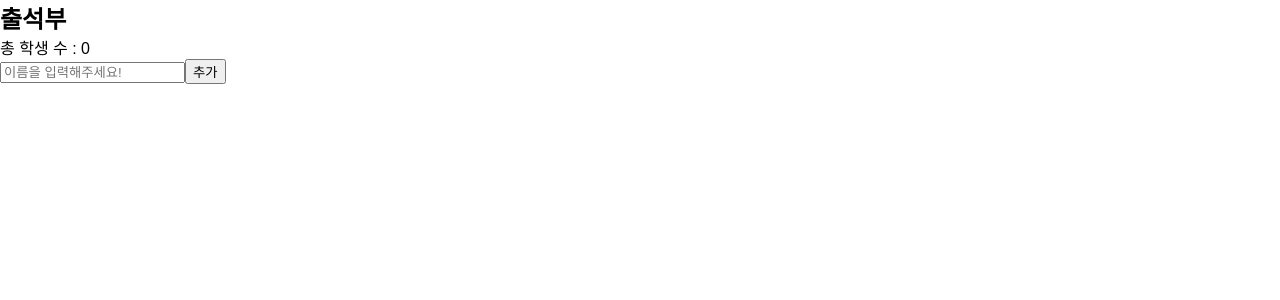
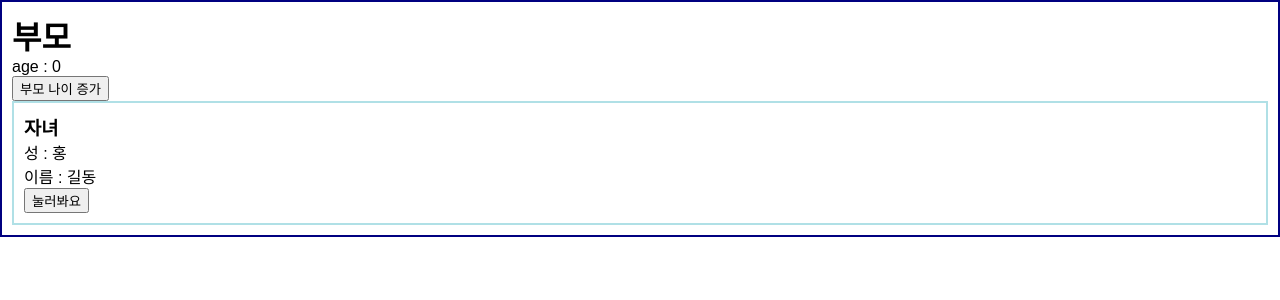
Before and after one commit to ByJin98/no-CRA, a React app: page / in a window 1280 px wide. Shown: the top 300 px of the page. Built offline with nearby package versions, Linux system fonts and the light colour scheme.

Commit message:
react.memo

```diff
--- a/src/App.js
+++ b/src/App.js
@@ -15,6 +15,8 @@ import UseCallback from './UseCallback';
 import Size from './UseCallback/Size';
 import UseReducer from './UseReducer';
 import Students from './UseReducer/Students';
+import Memo from './Memo';
+import Name from './Memo/Name';
 
 const App = () => {
   return (
@@ -46,7 +48,11 @@ const App = () => {
 
       {/*//! useReducer */}
       {/* <UseReducer /> */}
-      <Students />
+      {/* <Students /> */}
+
+      {/*//! React.memo */}
+      {/* <Memo /> */}
+      <Name />
     </>
   );
 };
--- /dev/null
+++ b/src/Memo/Name.js
@@ -0,0 +1,35 @@
+import React, { useCallback, useMemo, useState } from 'react';
+import Child2 from '../component/Child2';
+
+const Name = () => {
+  const [parentAge, setParentAge] = useState(0);
+
+  const incrementParentAge = () => {
+    setParentAge(parentAge + 1);
+  };
+
+  console.log('부모컴포넌트 렌더링');
+
+  const name = useMemo(
+    () => ({
+      lastName: '홍',
+      firstName: '길동',
+    }),
+    [],
+  );
+
+  const tellMe = useCallback(() => {
+    console.log('길동아~~ 안녕~');
+  }, []);
+
+  return (
+    <div style={{ border: '2px solid navy', padding: '10px' }}>
+      <h1>부모</h1>
+      <p>age : {parentAge}</p>
+      <button onClick={incrementParentAge}>부모 나이 증가</button>
+      <Child2 name={name} tellMe={tellMe} />
+    </div>
+  );
+};
+
+export default Name;
--- /dev/null
+++ b/src/Memo/index.js
@@ -0,0 +1,29 @@
+import React, { useState } from 'react';
+import Child from '../component/Child';
+
+const index = () => {
+  const [parentAge, setParentAge] = useState(0);
+  const [childAge, setChildAge] = useState(0);
+
+  const incrementParentAge = () => {
+    setParentAge(parentAge + 1);
+  };
+
+  const incrementChildAge = () => {
+    setChildAge(childAge + 1);
+  };
+
+  console.log('부모컴포넌트 렌더링');
+
+  return (
+    <div style={{ border: '2px solid navy', padding: '10px' }}>
+      <h1>부모</h1>
+      <p>age : {parentAge}</p>
+      <button onClick={incrementParentAge}>부모 나이 증가</button>
+      <button onClick={incrementChildAge}>자녀 나이 증가</button>
+      <Child name={'홍길동'} age={childAge} />
+    </div>
+  );
+};
+
+export default index;
--- /dev/null
+++ b/src/component/Child.js
@@ -0,0 +1,14 @@
+import React, { memo } from 'react';
+
+const Child = ({ name, age }) => {
+  console.log('자식 컴포넌트 렌더링');
+  return (
+    <div style={{ border: '2px solid powderblue', padding: '10px' }}>
+      <h3>자녀</h3>
+      <p>이름 : {name}</p>
+      <p>나이 : {age}</p>
+    </div>
+  );
+};
+
+export default memo(Child);
--- /dev/null
+++ b/src/component/Child2.js
@@ -0,0 +1,15 @@
+import React, { memo } from 'react';
+
+const Child2 = ({ name, tellMe }) => {
+  console.log('자녀 렌더링~');
+  return (
+    <div style={{ border: '2px solid powderblue', padding: '10px' }}>
+      <h3>자녀</h3>
+      <p>성 : {name.lastName}</p>
+      <p>이름 : {name.firstName}</p>
+      <button onClick={tellMe}>눌러봐요</button>
+    </div>
+  );
+};
+
+export default memo(Child2);
```
